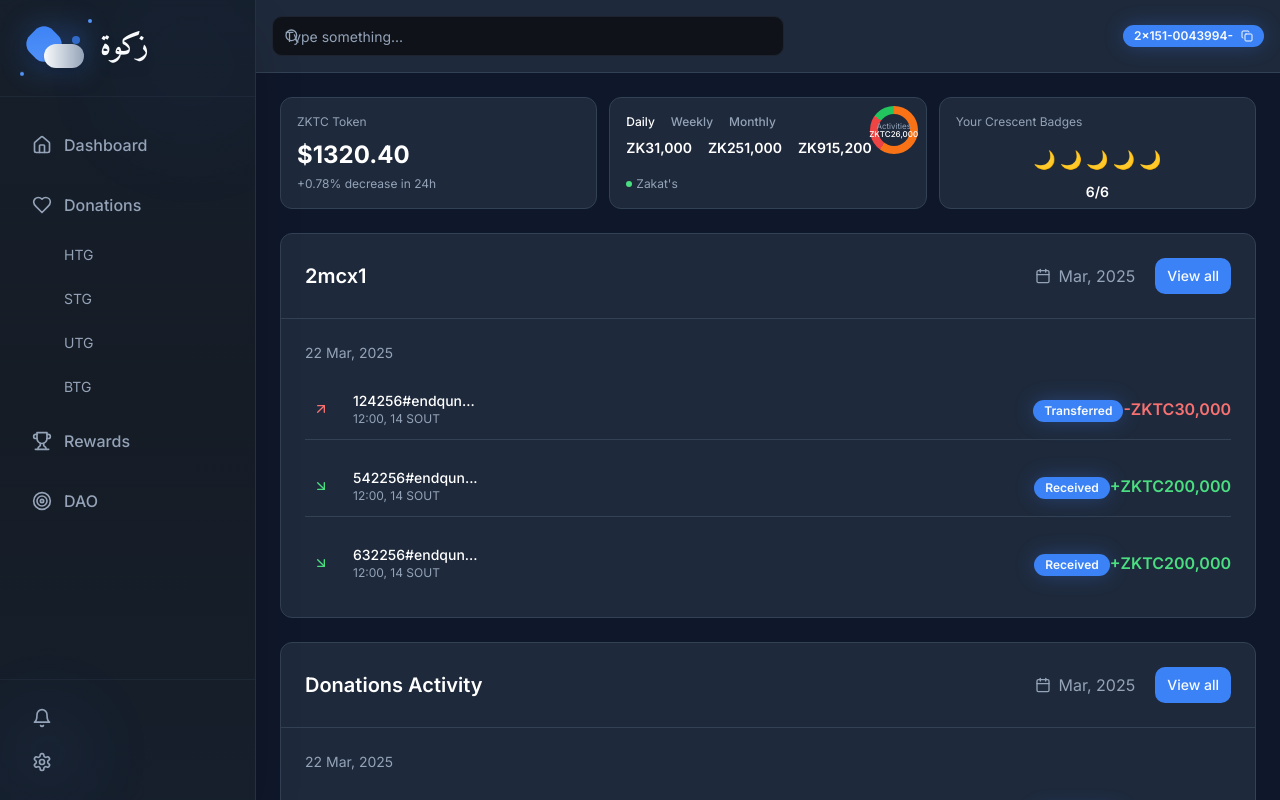
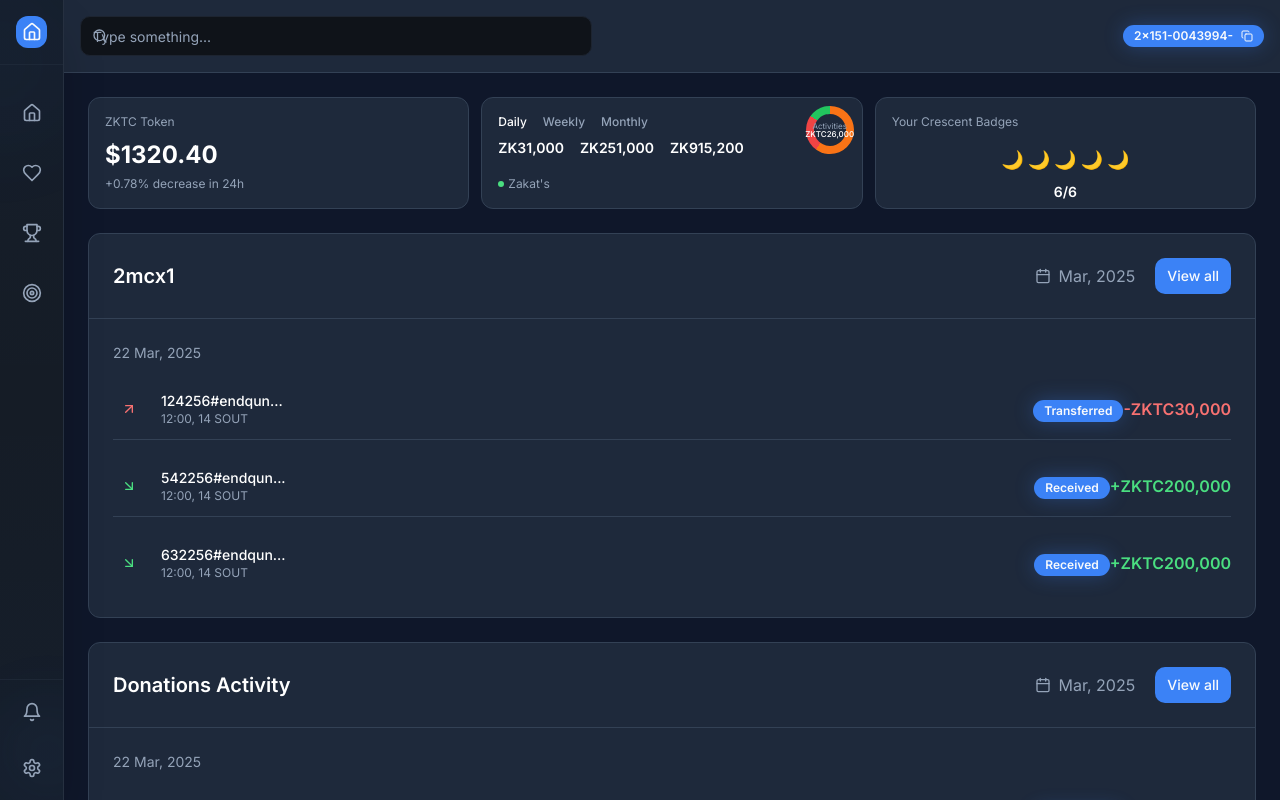
Before and after one commit to MahreenIlyas/zkt-project, a React (Vite) app: page /ngo-dashboard in a window 1280 px wide. Built offline with nearby package versions, Linux system fonts and the light colour scheme.

Commit message:
Fix: Decrease side navbar size

```diff
--- a/src/components/Sidebar.tsx
+++ b/src/components/Sidebar.tsx
@@ -33,18 +33,20 @@ const sidebarItems = [
 
 const Sidebar: React.FC = () => {
   return (
-    <div className="w-64 h-screen bg-card/90 backdrop-blur-sm border-r border-border flex flex-col shadow-2xl relative overflow-hidden">
+    <div className="w-16 h-screen bg-card/90 backdrop-blur-sm border-r border-border flex flex-col shadow-2xl relative overflow-hidden">
       {/* Subtle background animation */}
       <div className="absolute inset-0 bg-gradient-to-b from-primary/5 via-transparent to-accent/5 opacity-50"></div>
       <div className="absolute top-0 right-0 w-32 h-32 bg-primary/10 rounded-full blur-3xl animate-pulse"></div>
       <div className="absolute bottom-0 left-0 w-24 h-24 bg-accent/10 rounded-full blur-2xl animate-pulse" style={{ animationDelay: '2s' }}></div>
       {/* Logo Section */}
-      <div className="p-6 border-b border-border/50 relative z-10">
-        <Logo />
+      <div className="p-4 border-b border-border/50 relative z-10 flex justify-center">
+        <div className="w-8 h-8 bg-primary rounded-lg flex items-center justify-center">
+          <Home className="w-5 h-5 text-primary-foreground" />
+        </div>
       </div>
 
       {/* Enhanced Navigation */}
-      <nav className="flex-1 px-4 py-6 relative z-10">
+      <nav className="flex-1 px-2 py-6 relative z-10">
         <ul className="space-y-3">
           {sidebarItems.map((item, index) => (
             <li key={index}>
@@ -52,56 +54,26 @@ const Sidebar: React.FC = () => {
                 to={item.path}
                 className={({ isActive }) =>
                   cn(
-                    "flex items-center gap-3 px-4 py-3 rounded-xl transition-all duration-300 text-muted-foreground hover:text-foreground group relative overflow-hidden",
+                    "flex items-center justify-center w-12 h-12 rounded-xl transition-all duration-300 text-muted-foreground hover:text-foreground group relative overflow-hidden",
                     "before:absolute before:inset-0 before:bg-gradient-to-r before:from-primary/10 before:to-primary-glow/5 before:opacity-0 before:transition-all before:duration-300 hover:before:opacity-100",
-                    "after:absolute after:left-0 after:top-1/2 after:-translate-y-1/2 after:w-1 after:h-0 after:bg-primary after:rounded-r-full after:transition-all after:duration-300 hover:after:h-8",
-                    isActive && "bg-gradient-to-r from-primary/15 to-primary-glow/10 text-primary-foreground font-semibold shadow-lg before:opacity-100 after:h-8"
+                    isActive && "bg-gradient-to-r from-primary/15 to-primary-glow/10 text-primary-foreground shadow-lg before:opacity-100"
                   )
                 }
               >
                 <item.icon className="w-5 h-5 relative z-10 transition-all duration-300 group-hover:scale-110 group-hover:text-primary" />
-                <span className="font-medium relative z-10 transition-all duration-300 group-hover:translate-x-1">{item.label}</span>
-
-                {/* Hover effect particles */}
-                <div className="absolute right-4 top-1/2 -translate-y-1/2 w-2 h-2 bg-primary/50 rounded-full opacity-0 group-hover:opacity-100 transition-all duration-300 group-hover:animate-pulse"></div>
               </NavLink>
-
-              {/* Enhanced Sub-items for Donations */}
-              {item.subItems && (
-                <ul className="ml-8 mt-2 space-y-2">
-                  {item.subItems.map((subItem, subIndex) => (
-                    <li key={subIndex}>
-                      <NavLink
-                        to={subItem.path}
-                        className={({ isActive }) =>
-                          cn(
-                            "block px-4 py-2 text-sm transition-all duration-300 text-muted-foreground hover:text-foreground rounded-lg relative overflow-hidden group",
-                            "before:absolute before:inset-0 before:bg-gradient-to-r before:from-primary/5 before:to-accent/5 before:opacity-0 before:transition-opacity before:duration-300 hover:before:opacity-100",
-                            "after:absolute after:left-0 after:top-1/2 after:-translate-y-1/2 after:w-0.5 after:h-0 after:bg-primary after:rounded-r-full after:transition-all after:duration-300 hover:after:h-4",
-                            isActive && "text-primary font-semibold bg-primary/10 before:opacity-100 after:h-4"
-                          )
-                        }
-                      >
-                        <span className="relative z-10 transition-all duration-300 group-hover:translate-x-1">{subItem.label}</span>
-                      </NavLink>
-                    </li>
-                  ))}
-                </ul>
-              )}
             </li>
           ))}
         </ul>
       </nav>
 
       {/* Enhanced Bottom Section */}
-      <div className="p-4 border-t border-border/50 relative z-10">
-        <button className="flex items-center gap-3 px-4 py-3 w-full rounded-xl transition-all duration-300 text-muted-foreground hover:text-foreground group relative overflow-hidden hover:bg-gradient-to-r hover:from-primary/10 hover:to-accent/5">
+      <div className="p-2 border-t border-border/50 relative z-10 space-y-2">
+        <button className="flex items-center justify-center w-12 h-12 rounded-xl transition-all duration-300 text-muted-foreground hover:text-foreground group relative overflow-hidden hover:bg-gradient-to-r hover:from-primary/10 hover:to-accent/5">
           <Bell className="w-5 h-5 transition-all duration-300 group-hover:scale-110 group-hover:text-primary" />
-          <span className="absolute right-4 top-1/2 -translate-y-1/2 w-2 h-2 bg-primary/50 rounded-full opacity-0 group-hover:opacity-100 transition-all duration-300 group-hover:animate-pulse"></span>
         </button>
-        <button className="flex items-center gap-3 px-4 py-3 w-full rounded-xl transition-all duration-300 text-muted-foreground hover:text-foreground group relative overflow-hidden hover:bg-gradient-to-r hover:from-primary/10 hover:to-accent/5">
+        <button className="flex items-center justify-center w-12 h-12 rounded-xl transition-all duration-300 text-muted-foreground hover:text-foreground group relative overflow-hidden hover:bg-gradient-to-r hover:from-primary/10 hover:to-accent/5">
           <Settings className="w-5 h-5 transition-all duration-300 group-hover:scale-110 group-hover:text-primary" />
-          <span className="absolute right-4 top-1/2 -translate-y-1/2 w-2 h-2 bg-primary/50 rounded-full opacity-0 group-hover:opacity-100 transition-all duration-300 group-hover:animate-pulse"></span>
         </button>
       </div>
     </div>
```
